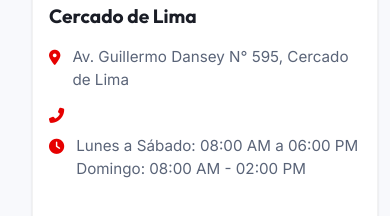
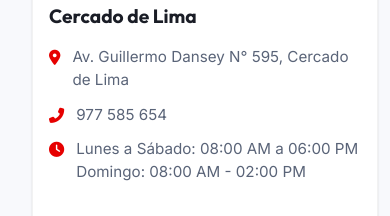
Before and after one commit to alemherb-sketch/grupo-dewill, a Flask app: page /contacto in a window 390 px wide; the page is wider, and only the part inside the window is pictured. Shown: the part 3077-3293 px from the top of that part. Run offline with Flask 3, Linux system fonts and the light colour scheme; data that the repository does not hold is empty.

Commit message:
Add missing phone number to store address card

```diff
--- a/templates/contacto.html
+++ b/templates/contacto.html
@@ -76,7 +76,7 @@
                         </div>
                         <div class="store-detail">
                             <i class="fas fa-phone-alt"></i>
-                            <p></p>
+                            <p>977 585 654</p>
                         </div>
                         <div class="store-detail">
                             <i class="fas fa-clock"></i>
```
